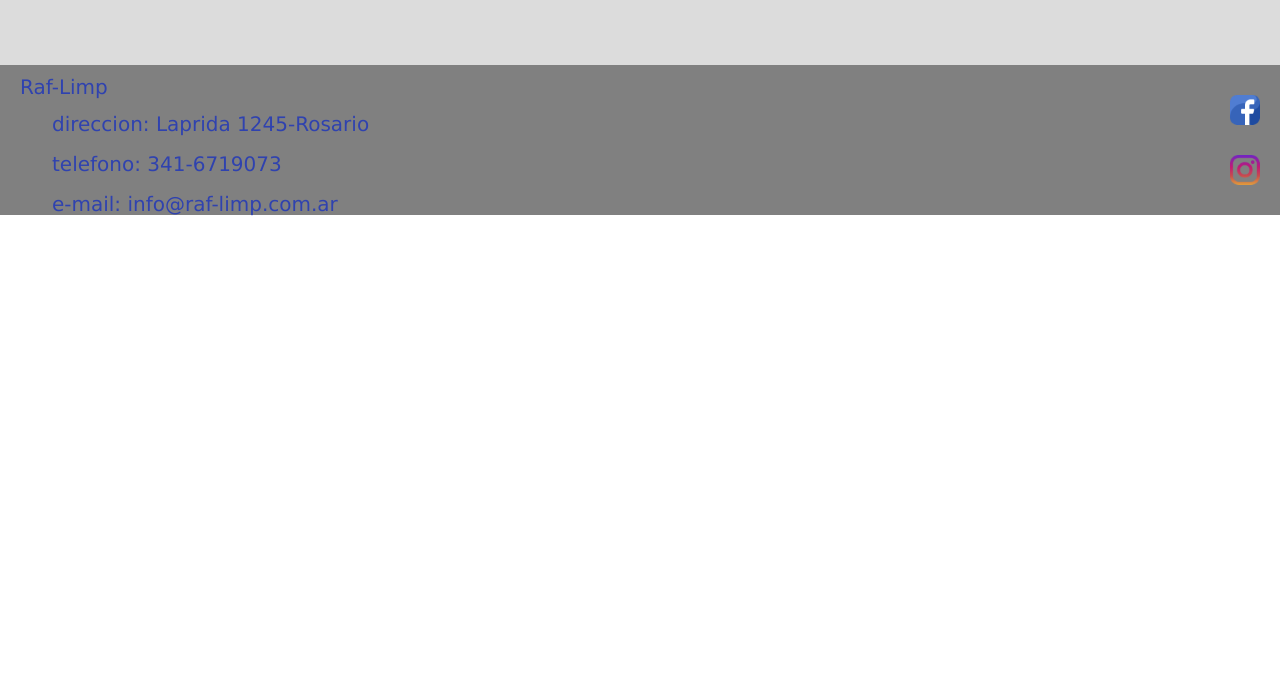
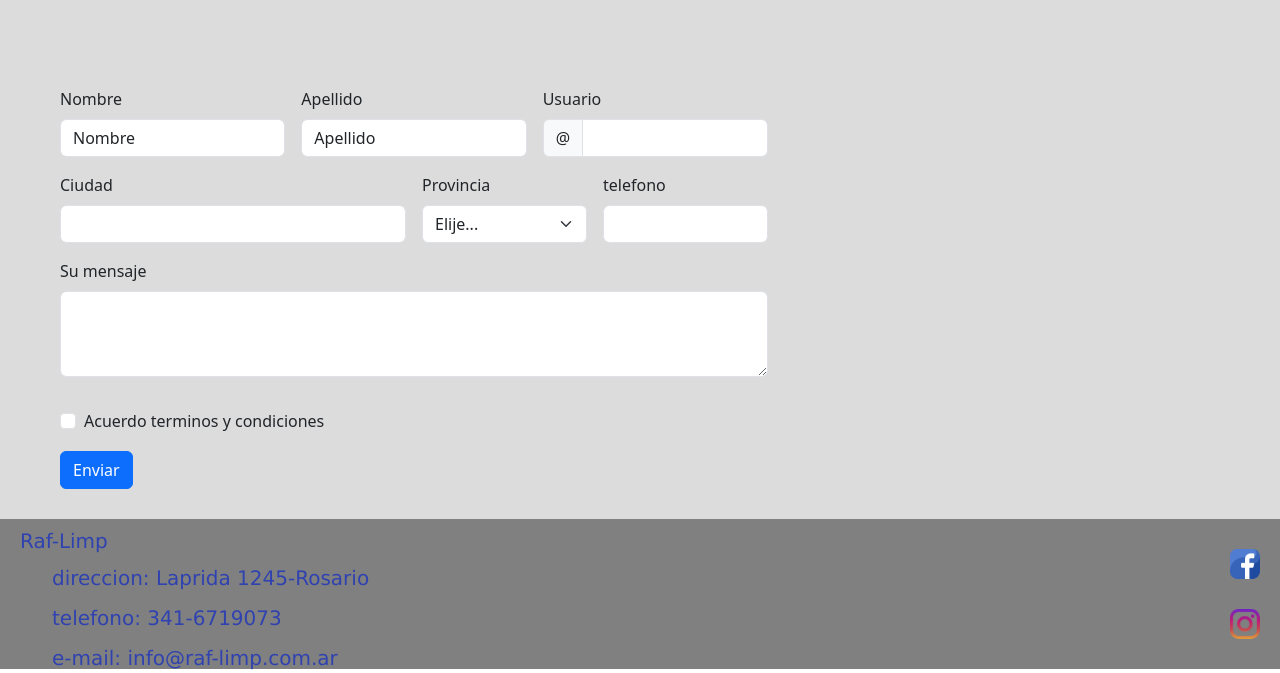
Before and after one commit to svluna2912/ProyectoRaf-Limp, a plain HTML site: page pages/contacto.html in a window 1280 px wide. Shown: the part 585-1258 px from the top of the page. Before the commit the page ends 804 px from the top, so only its background shows below. Drawn offline with nearby package versions, Linux system fonts and the light colour scheme.

Commit message:
cambio contactos

```diff
--- a/pages/contacto.html
+++ b/pages/contacto.html
@@ -39,6 +39,77 @@
                 <iframe src="https://www.google.com/maps/embed?pb=!1m18!1m12!1m3!1d3347.930011849321!2d-60.638010025144744!3d-32.95285717220091!2m3!1f0!2f0!3f0!3m2!1i1024!2i768!4f13.1!3m3!1m2!1s0x95b7ab04b6f41a81%3A0x926ef66b79176eba!2sLaprida%201245%2C%20S2000CFO%20Rosario%2C%20Santa%20Fe!5e0!3m2!1ses-419!2sar!4v1700866147203!5m2!1ses-419!2sar" width="500" height="300" style="border:0;" allowfullscreen="" loading="lazy" referrerpolicy="no-referrer-when-downgrade"></iframe>
             </div>
         </section>
+        <section class="formulario">
+            <form class="row g-3 needs-validation" novalidate>
+                <div class="col-md-4">
+                    <label for="validationCustom02" class="form-label">Nombre</label>
+                    <input type="text" class="form-control" id="validationCustom02" value="Nombre" required>
+                    <div class="valid-feedback">
+                      Looks good!
+                    </div>
+                </div>
+                <div class="col-md-4">
+                  <label for="validationCustom02" class="form-label">Apellido</label>
+                  <input type="text" class="form-control" id="validationCustom02" value="Apellido" required>
+                  <div class="valid-feedback">
+                    Looks good!
+                  </div>
+                </div>
+                <div class="col-md-4">
+                  <label for="validationCustomUsername" class="form-label">Usuario</label>
+                  <div class="input-group has-validation">
+                    <span class="input-group-text" id="inputGroupPrepend">@</span>
+                    <input type="text" class="form-control" id="validationCustomUsername" aria-describedby="inputGroupPrepend" required>
+                    <div class="invalid-feedback">
+                      Please choose a username.
+                    </div>
+                  </div>
+                </div>
+                <div class="col-md-6">
+                  <label for="validationCustom03" class="form-label">Ciudad</label>
+                  <input type="text" class="form-control" id="validationCustom03" required>
+                  <div class="invalid-feedback">
+                    Please provide a valid city.
+                  </div>
+                </div>
+                <div class="col-md-3">
+                  <label for="validationCustom04" class="form-label">Provincia</label>
+                  <select class="form-select" id="validationCustom04" required>
+                    <option selected disabled value="">Elije...</option>
+                    <option>Cordoba</option>
+                    <option>Santa Fe</option>
+                  </select>
+                  <div class="invalid-feedback">
+                    Please select a valid state.
+                  </div>
+                </div>
+                <div class="col-md-3">
+                  <label for="validationCustom05" class="form-label">telefono</label>
+                  <input type="text" class="form-control" id="validationCustom05" required>
+                  <div class="invalid-feedback">
+                    Please provide a valid zip.
+                  </div>
+                </div>
+                <div class="mb-3">
+                    <label for="exampleFormControlTextarea1" class="form-label">Su mensaje</label>
+                    <textarea class="form-control" id="exampleFormControlTextarea1" rows="3"></textarea>
+                  </div>
+                <div class="col-12">
+                  <div class="form-check">
+                    <input class="form-check-input" type="checkbox" value="" id="invalidCheck" required>
+                    <label class="form-check-label" for="invalidCheck">
+                      Acuerdo terminos y condiciones
+                    </label>
+                    <div class="invalid-feedback">
+                      Acuerdo terminos y condiciones.
+                    </div>
+                  </div>
+                </div>
+                <div class="col-12">
+                  <button class="btn btn-primary" type="submit">Enviar</button>
+                </div>
+              </form>
+        </section>
     </main>
         <!--fin main contacto-->
         <!--footer contacto-->
```
